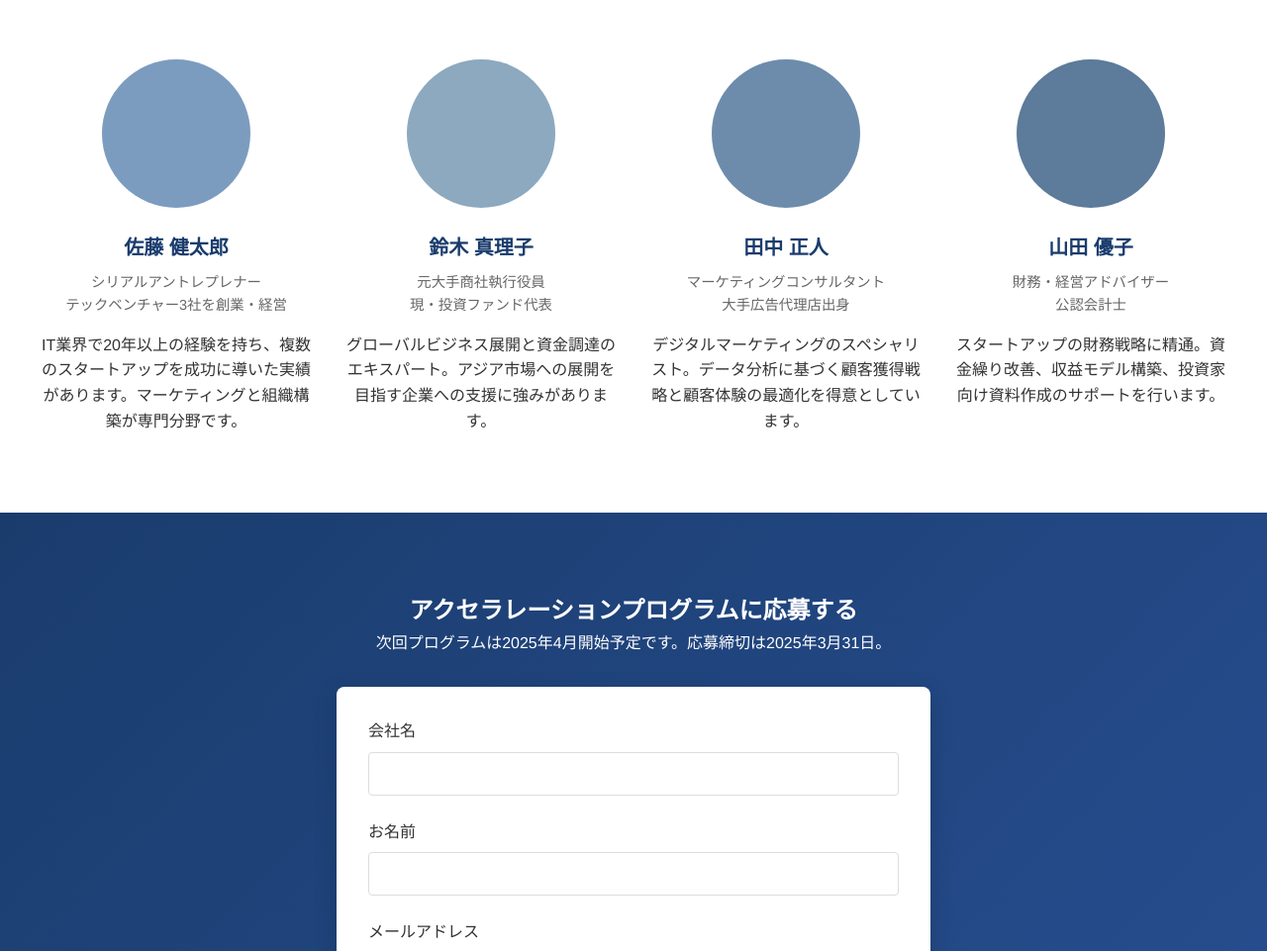
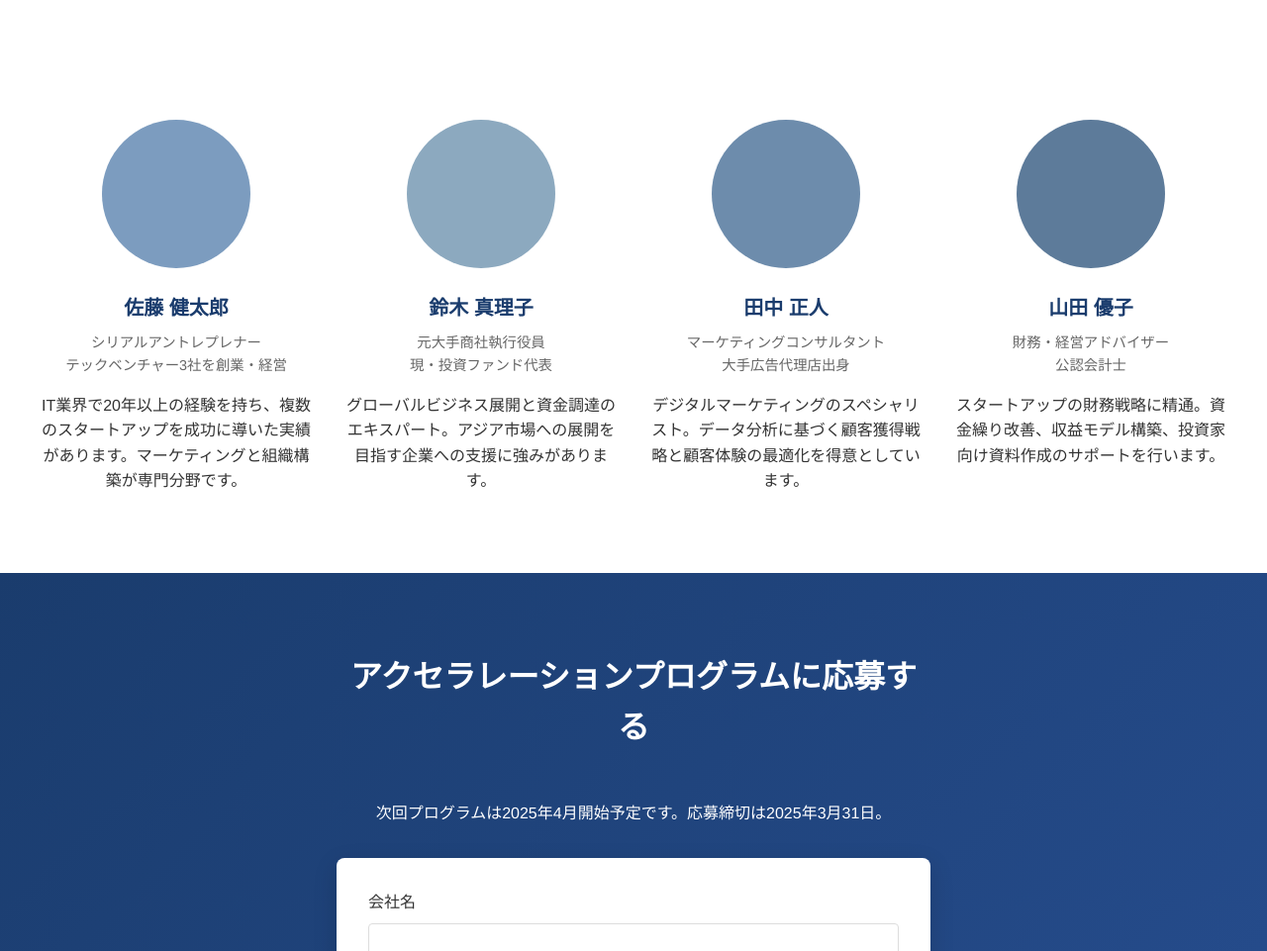
Before and after one commit to Soukikikuchi/accelation, a plain HTML site: page index.html in a window 1280 px wide. Shown: the part 2694-3655 px from the top of the page at 99% size. Drawn offline with Linux system fonts and the light colour scheme.

Commit message:
thirdcommit

```diff
--- a/index.html
+++ b/index.html
@@ -73,6 +73,9 @@
         }
 
         .section-title2{
+            text-align: center;
+            font-size: 2rem;
+            margin-bottom: 3rem;
             color: white;
         }
 
```
